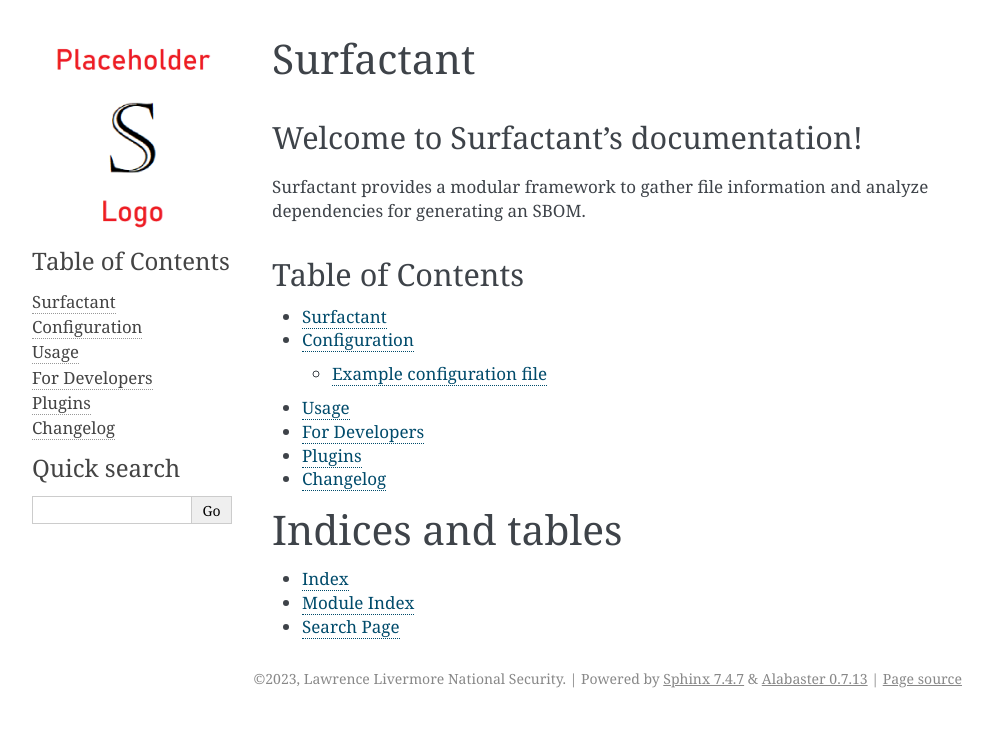
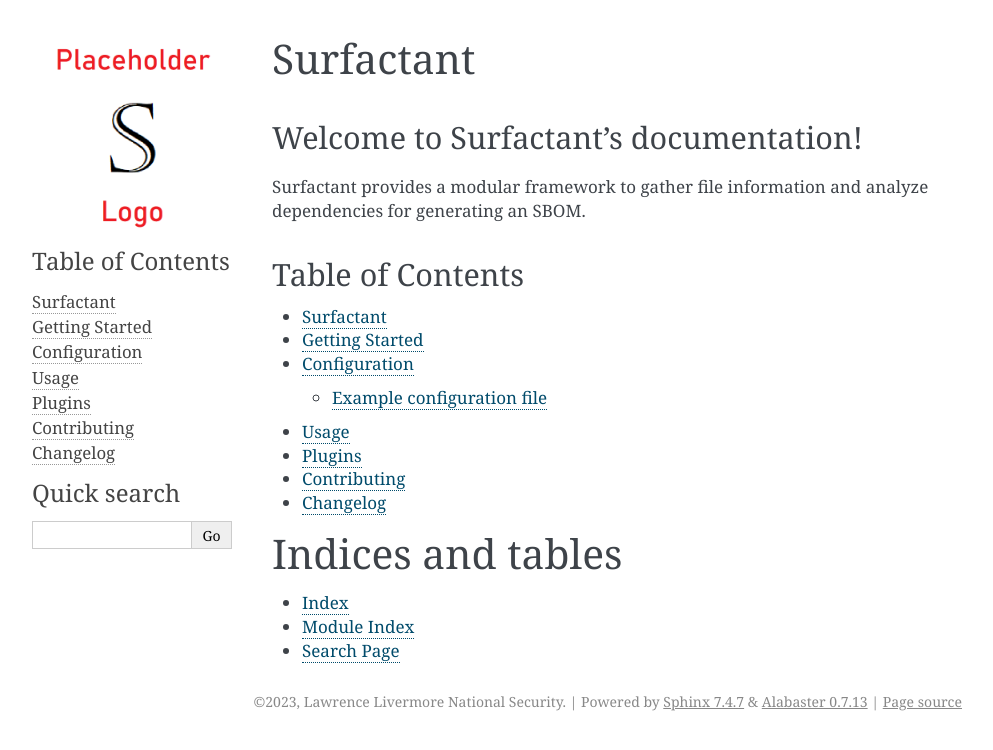
Before and after one commit to LLNL/Surfactant, a Sphinx documentation site: the page built from docs/index.md, in a window 1280 px wide. Shown: the top 750 px of the page, without its empty margins (148-1141 px from the left). Built offline with Sphinx 7.4.7, drawn with Linux system fonts in a browser that asks for light colours.

Commit message:
Reorder pages in the TOC

````diff
--- /dev/null
+++ b/docs/contribute.md
@@ -0,0 +1 @@
+# Contributing
--- a/docs/developers.md
+++ /dev/null
@@ -1 +0,0 @@
-# For Developers
--- /dev/null
+++ b/docs/getstarted.md
@@ -0,0 +1 @@
+# Getting Started
--- a/docs/index.md
+++ b/docs/index.md
@@ -11,10 +11,11 @@ Surfactant provides a modular framework to gather file information and analyze d
    :maxdepth: 2
 
    self
+   getstarted
    config
    usage
-   developers
    plugins
+   contribute
    changelog
 ```
 
````
